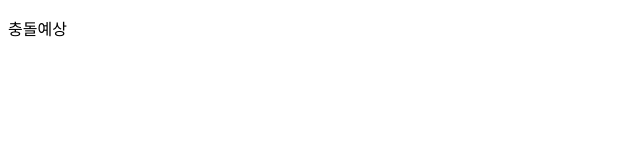
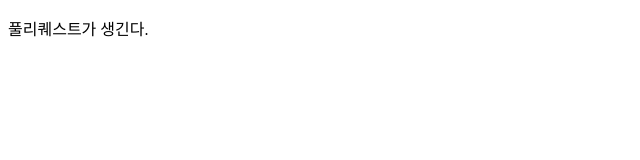
Before and after one commit to DNGHKM/GitInitTest, a plain HTML site: page index.html in a window 1280 px wide. Shown: the whole page, without its empty margins (0-640 px from the left). Drawn offline with Linux system fonts and the light colour scheme.

Commit message:
변경사항있음

```diff
--- a/index.html
+++ b/index.html
@@ -6,6 +6,6 @@
     <title>이건 새로운 기능</title>
 </head>
 <body>
-    <p>충돌예상</p>
+    <p>풀리퀘스트가 생긴다.</p>
 </body>
 </html>
```
